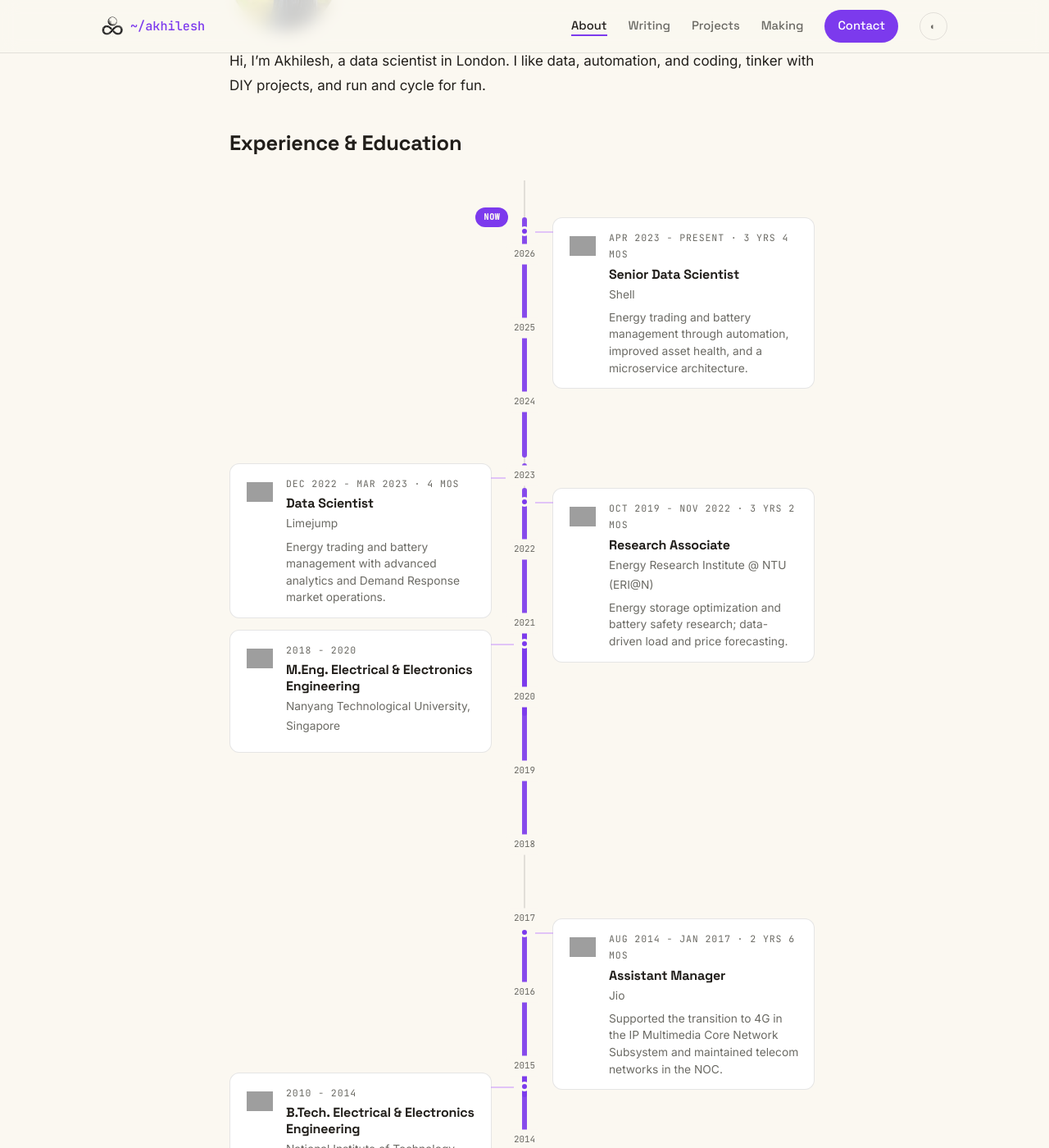
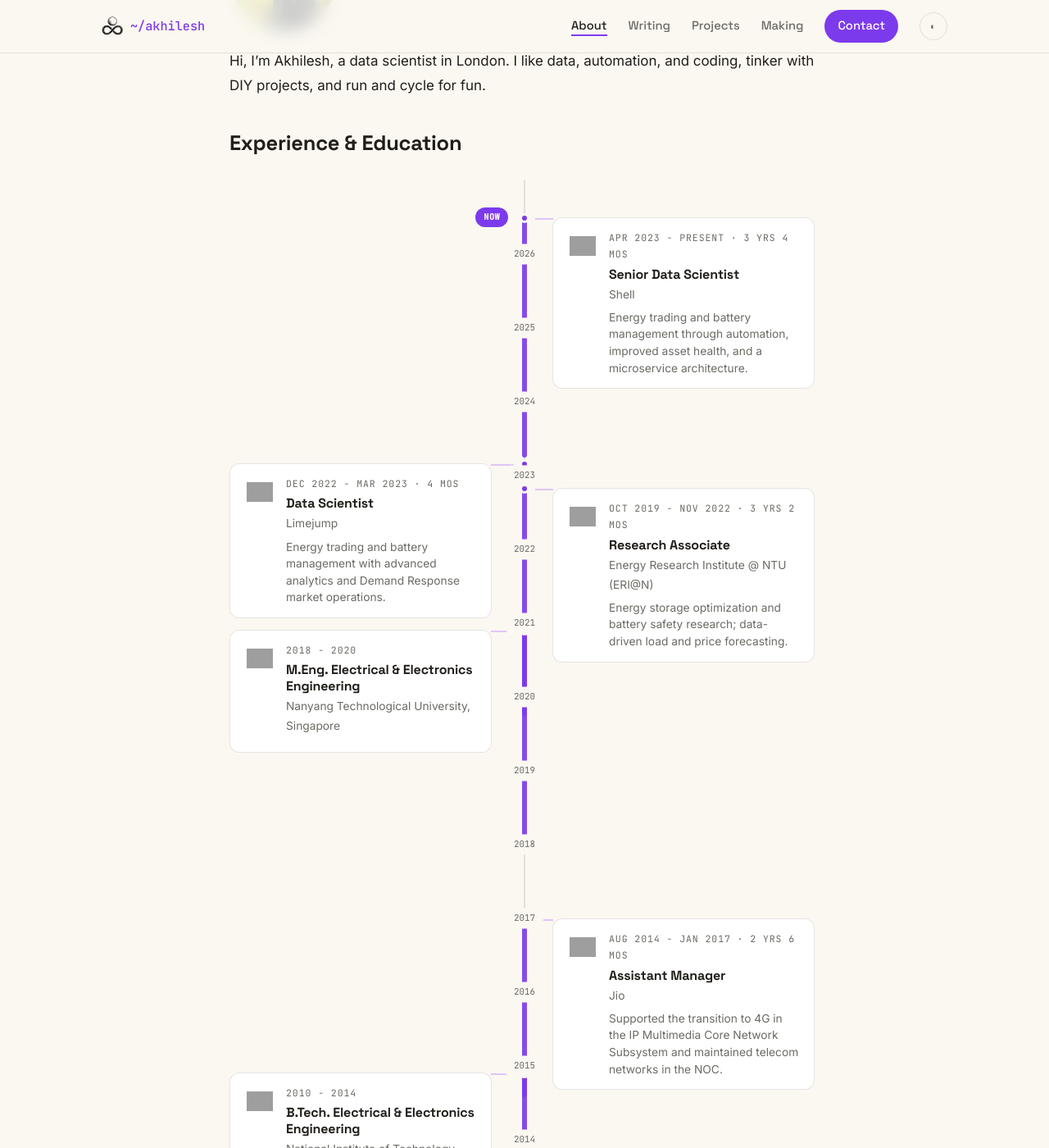
Before and after one commit to koulakhilesh/koulakhilesh.github.io, a Jekyll site: the page built from _pages/about.md, in a window 1280 px wide and 1400 px high, scrolled down 323 px. Shown: the whole window at 82% size. Built offline with Jekyll 4.4.1, drawn with Linux system fonts in a browser that asks for light colours; grey boxes are pictures that could not be loaded.

Commit message:
fix: anchor timeline dot + connector to bar top (end date) for consistent alignment

```diff
--- a/_sass/timeline.scss
+++ b/_sass/timeline.scss
@@ -13,7 +13,7 @@
 .timeline .tl-entry{position:absolute;left:0;right:0}
 .timeline .tl-bar{position:absolute;left:50%;transform:translateX(-50%);top:0;
   width:6px;height:100%;border-radius:6px;background:var(--accent);opacity:.9}
-.timeline .tl-dot{position:absolute;left:50%;transform:translateX(-50%);top:11px;
+.timeline .tl-dot{position:absolute;left:50%;transform:translateX(-50%);top:-5px;
   width:12px;height:12px;border-radius:50%;background:var(--accent);border:3px solid var(--bg);z-index:1}
 
 .timeline .tl-card{position:absolute;top:0;width:calc(50% - 40px);
@@ -24,8 +24,8 @@
 .timeline .tl-right .tl-card{left:calc(50% + 34px)}
 .timeline .tl-left .tl-card{left:0}
 
-/* horizontal connector from the axis to each card (stops short of the axis) */
-.timeline .tl-card::before{content:"";position:absolute;top:16px;height:2px;background:rgba(192,132,252,.45)}
+/* horizontal connector at the top of each bar (end date), for consistent alignment */
+.timeline .tl-card::before{content:"";position:absolute;top:0;height:2px;background:rgba(192,132,252,.45)}
 .timeline .tl-right .tl-card::before{right:100%;width:22px}
 .timeline .tl-left .tl-card::before{left:100%;width:28px}
 
```
